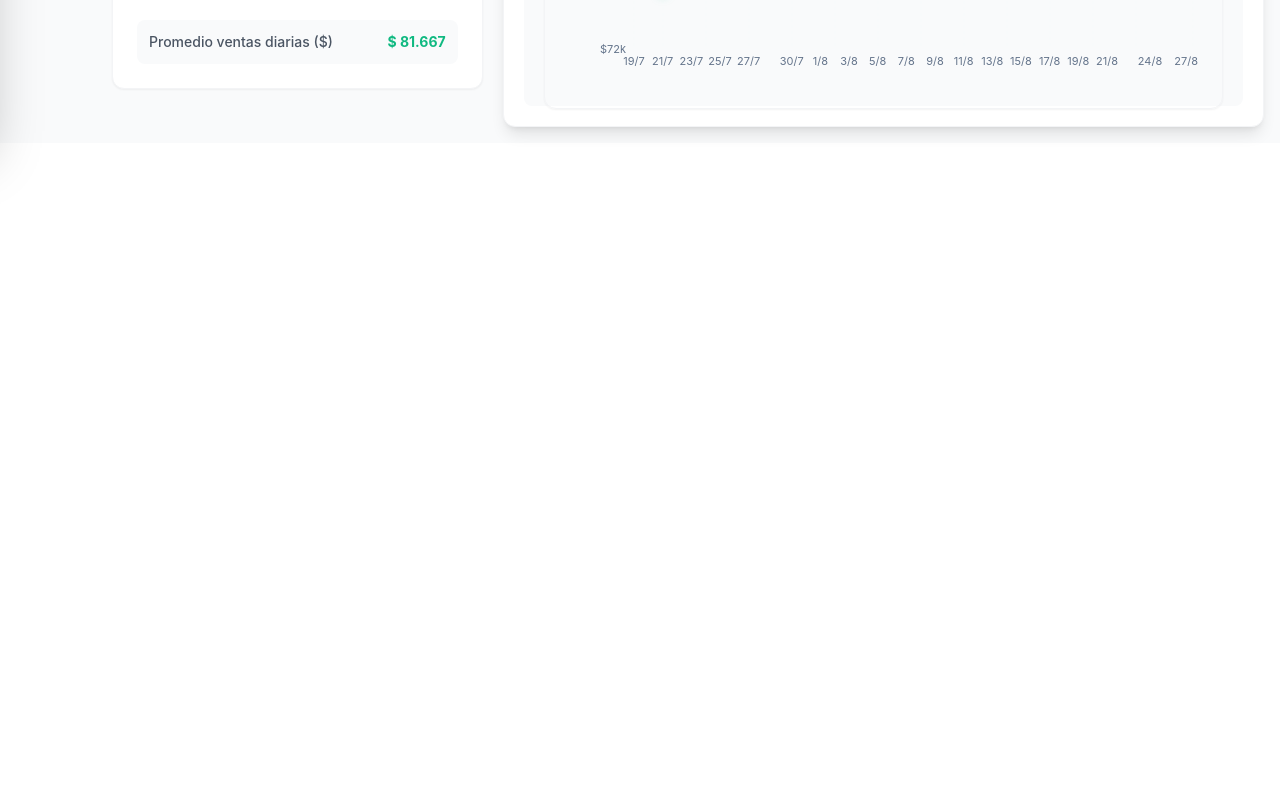
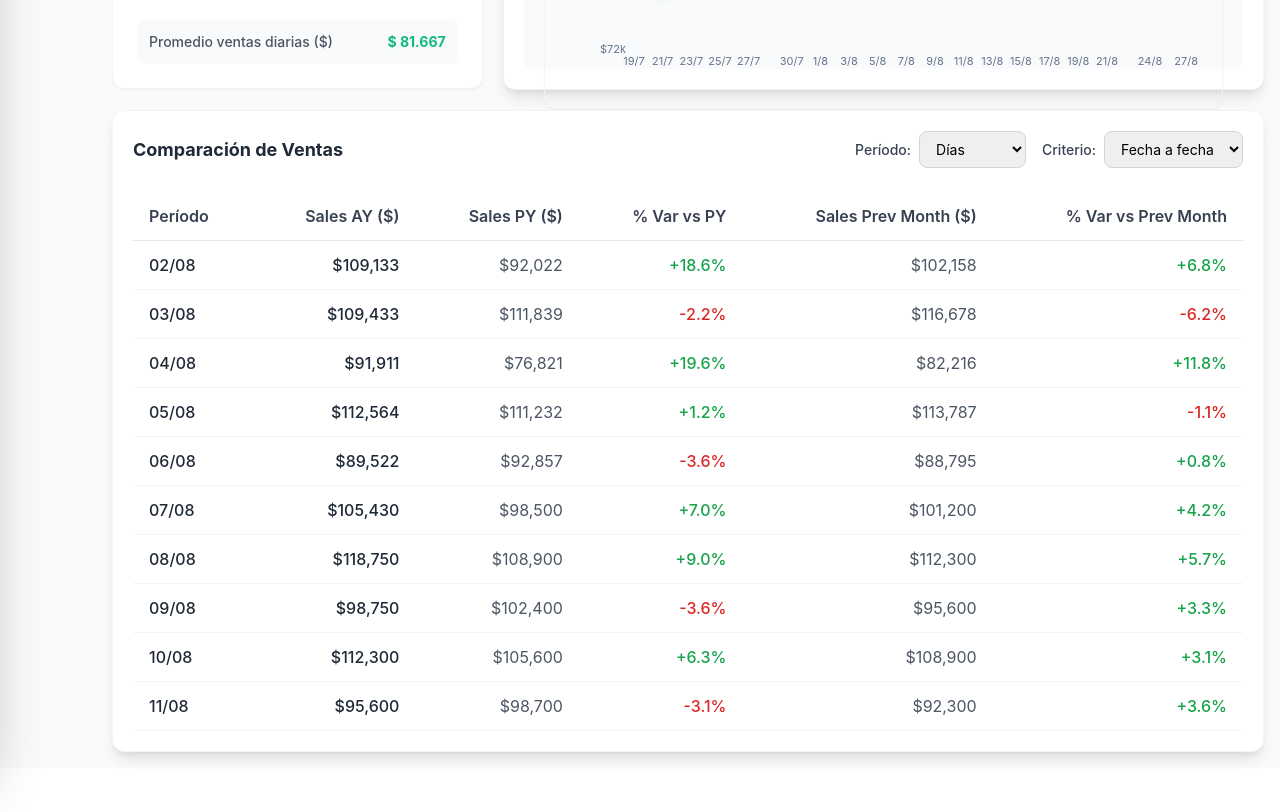
Before and after one commit to joaquin385/NegocIA_Frontend, a React (Vite) app: page /analisis-dimension/ventas in a window 1280 px wide. Shown: the part 1052-1864 px from the top of the page. Before the commit the page ends 1299 px from the top, so only its background shows below. Built offline with nearby package versions, Linux system fonts and the light colour scheme.

Commit message:
Implementacion pagina ventas 2

```diff
--- /dev/null
+++ b/src/components/TablaComparacionVentas.jsx
@@ -0,0 +1,287 @@
+import { useAtom } from 'jotai'
+import { atom } from 'jotai'
+
+// Atoms para el estado de los filtros
+const periodoAtom = atom('dias')
+const criterioAtom = atom('fecha-a-fecha')
+
+const TablaComparacionVentas = () => {
+  const [periodo, setPeriodo] = useAtom(periodoAtom)
+  const [criterio, setCriterio] = useAtom(criterioAtom)
+
+  // Datos simulados para diferentes períodos
+  const datosPorDia = [
+    {
+      periodo: '02/08',
+      salesAY: 109133,
+      salesPY: 92022,
+      salesPrevMonth: 102158
+    },
+    {
+      periodo: '03/08',
+      salesAY: 109433,
+      salesPY: 111839,
+      salesPrevMonth: 116678
+    },
+    {
+      periodo: '04/08',
+      salesAY: 91911,
+      salesPY: 76821,
+      salesPrevMonth: 82216
+    },
+    {
+      periodo: '05/08',
+      salesAY: 112564,
+      salesPY: 111232,
+      salesPrevMonth: 113787
+    },
+    {
+      periodo: '06/08',
+      salesAY: 89522,
+      salesPY: 92857,
+      salesPrevMonth: 88795
+    },
+    {
+      periodo: '07/08',
+      salesAY: 105430,
+      salesPY: 98500,
+      salesPrevMonth: 101200
+    },
+    {
+      periodo: '08/08',
+      salesAY: 118750,
+      salesPY: 108900,
+      salesPrevMonth: 112300
+    },
+    {
+      periodo: '09/08',
+      salesAY: 98750,
+      salesPY: 102400,
+      salesPrevMonth: 95600
+    },
+    {
+      periodo: '10/08',
+      salesAY: 112300,
+      salesPY: 105600,
+      salesPrevMonth: 108900
+    },
+    {
+      periodo: '11/08',
+      salesAY: 95600,
+      salesPY: 98700,
+      salesPrevMonth: 92300
+    }
+  ]
+
+  const datosPorSemana = [
+    {
+      periodo: 'Sem 1',
+      salesAY: 750000,
+      salesPY: 680000,
+      salesPrevMonth: 720000
+    },
+    {
+      periodo: 'Sem 2',
+      salesAY: 820000,
+      salesPY: 750000,
+      salesPrevMonth: 780000
+    },
+    {
+      periodo: 'Sem 3',
+      salesAY: 780000,
+      salesPY: 720000,
+      salesPrevMonth: 760000
+    },
+    {
+      periodo: 'Sem 4',
+      salesAY: 850000,
+      salesPY: 780000,
+      salesPrevMonth: 820000
+    },
+    {
+      periodo: 'Sem 5',
+      salesAY: 920000,
+      salesPY: 850000,
+      salesPrevMonth: 880000
+    }
+  ]
+
+  const datosPorMes = [
+    {
+      periodo: 'Enero',
+      salesAY: 3200000,
+      salesPY: 2900000,
+      salesPrevMonth: 3100000
+    },
+    {
+      periodo: 'Febrero',
+      salesAY: 2800000,
+      salesPY: 3200000,
+      salesPrevMonth: 3000000
+    },
+    {
+      periodo: 'Marzo',
+      salesAY: 3500000,
+      salesPY: 3100000,
+      salesPrevMonth: 3300000
+    },
+    {
+      periodo: 'Abril',
+      salesAY: 3300000,
+      salesPY: 3000000,
+      salesPrevMonth: 3200000
+    },
+    {
+      periodo: 'Mayo',
+      salesAY: 3800000,
+      salesPY: 3400000,
+      salesPrevMonth: 3600000
+    },
+    {
+      periodo: 'Junio',
+      salesAY: 3600000,
+      salesPY: 3300000,
+      salesPrevMonth: 3500000
+    },
+    {
+      periodo: 'Julio',
+      salesAY: 3400000,
+      salesPY: 3100000,
+      salesPrevMonth: 3300000
+    },
+    {
+      periodo: 'Agosto',
+      salesAY: 3700000,
+      salesPY: 3400000,
+      salesPrevMonth: 3600000
+    }
+  ]
+
+  // Función para obtener los datos según el período seleccionado
+  const obtenerDatosSegunPeriodo = () => {
+    switch (periodo) {
+      case 'dias':
+        return datosPorDia
+      case 'semanas':
+        return datosPorSemana
+      case 'meses':
+        return datosPorMes
+      default:
+        return datosPorDia
+    }
+  }
+
+  const datosComparacion = obtenerDatosSegunPeriodo()
+
+  // Función para calcular variación porcentual
+  const calcularVariacion = (actual, anterior) => {
+    if (anterior === 0) return 0
+    return ((actual - anterior) / anterior) * 100
+  }
+
+  // Función para formatear números como moneda
+  const formatearMoneda = (valor) => {
+    return `$${valor.toLocaleString()}`
+  }
+
+  // Función para formatear porcentaje
+  const formatearPorcentaje = (valor) => {
+    const signo = valor >= 0 ? '+' : ''
+    return `${signo}${valor.toFixed(1)}%`
+  }
+
+  // Función para obtener el color del porcentaje
+  const obtenerColorPorcentaje = (valor) => {
+    if (valor > 0) return 'text-green-600'
+    if (valor < 0) return 'text-red-600'
+    return 'text-gray-600'
+  }
+
+  return (
+    <div className="bg-white rounded-xl shadow-lg border border-gray-100 p-5">
+      {/* Header con título y filtros */}
+      <div className="flex items-center justify-between mb-6">
+        <h3 className="text-lg font-bold text-gray-800">Comparación de Ventas</h3>
+
+                 <div className="flex items-center space-x-4">
+           <div className="flex items-center space-x-2">
+             <label className="text-sm font-medium text-gray-700">Período:</label>
+             <select
+               className="px-3 py-2 border border-gray-300 rounded-lg text-sm focus:outline-none focus:ring-2 focus:ring-blue-500"
+               value={periodo}
+               onChange={(e) => setPeriodo(e.target.value)}
+             >
+               <option value="dias">Días</option>
+               <option value="semanas">Semanas</option>
+               <option value="meses">Meses</option>
+             </select>
+           </div>
+
+           {periodo === 'dias' && (
+             <div className="flex items-center space-x-2">
+               <label className="text-sm font-medium text-gray-700">Criterio:</label>
+               <select
+                 className="px-3 py-2 border border-gray-300 rounded-lg text-sm focus:outline-none focus:ring-2 focus:ring-blue-500"
+                 value={criterio}
+                 onChange={(e) => setCriterio(e.target.value)}
+               >
+                 <option value="fecha-a-fecha">Fecha a fecha</option>
+                 <option value="dia-a-dia">Día a día</option>
+               </select>
+             </div>
+           )}
+         </div>
+      </div>
+
+      {/* Tabla */}
+      <div className="overflow-x-auto">
+        <table className="w-full border-collapse">
+          <thead>
+            <tr className="border-b border-gray-200">
+              <th className="text-left py-3 px-4 font-semibold text-gray-700">Período</th>
+              <th className="text-right py-3 px-4 font-semibold text-gray-700">Sales AY ($)</th>
+              <th className="text-right py-3 px-4 font-semibold text-gray-700">Sales PY ($)</th>
+              <th className="text-right py-3 px-4 font-semibold text-gray-700">% Var vs PY</th>
+              <th className="text-right py-3 px-4 font-semibold text-gray-700">Sales Prev Month ($)</th>
+              <th className="text-right py-3 px-4 font-semibold text-gray-700">% Var vs Prev Month</th>
+            </tr>
+          </thead>
+          <tbody>
+            {datosComparacion.map((fila, index) => {
+              const varVsPY = calcularVariacion(fila.salesAY, fila.salesPY)
+              const varVsPrevMonth = calcularVariacion(fila.salesAY, fila.salesPrevMonth)
+
+              return (
+                <tr
+                  key={index}
+                  className={`border-b border-gray-100 hover:bg-gray-50 transition-colors ${
+                    index % 2 === 0 ? 'bg-white' : 'bg-gray-25'
+                  }`}
+                >
+                  <td className="py-3 px-4 font-medium text-gray-800">{fila.periodo}</td>
+                  <td className="py-3 px-4 text-right font-medium text-gray-800">
+                    {formatearMoneda(fila.salesAY)}
+                  </td>
+                  <td className="py-3 px-4 text-right text-gray-600">
+                    {formatearMoneda(fila.salesPY)}
+                  </td>
+                  <td className={`py-3 px-4 text-right font-medium ${obtenerColorPorcentaje(varVsPY)}`}>
+                    {formatearPorcentaje(varVsPY)}
+                  </td>
+                  <td className="py-3 px-4 text-right text-gray-600">
+                    {formatearMoneda(fila.salesPrevMonth)}
+                  </td>
+                  <td className={`py-3 px-4 text-right font-medium ${obtenerColorPorcentaje(varVsPrevMonth)}`}>
+                    {formatearPorcentaje(varVsPrevMonth)}
+                  </td>
+                </tr>
+              )
+            })}
+          </tbody>
+        </table>
+      </div>
+    </div>
+  )
+}
+
+export default TablaComparacionVentas
--- a/src/pages/analisis-dimension/Ventas.jsx
+++ b/src/pages/analisis-dimension/Ventas.jsx
@@ -9,6 +9,7 @@ import GraficoDistribucionHoraria from '@/components/charts/GraficoDistribucionH
 import GraficoDispersion from '@/components/charts/GraficoDispersion'
 import MetricasGenerales from '@/components/MetricasGenerales'
 import GraficoMapaCalor from '@/components/charts/GraficoMapaCalor'
+import TablaComparacionVentas from '@/components/TablaComparacionVentas'
 
 const Ventas = () => {
   const [isSidebarOpen] = useAtom(sidebarOpenAtom)
@@ -668,7 +669,7 @@ const Ventas = () => {
                 </div>
 
                 {/* Contenido de gráficos */}
-                <div className="bg-gray-50 rounded-lg p-5" style={{ height: '700px' }}>
+                <div className="bg-gray-50 rounded-lg p-5" style={{ height: '663px' }}>
                                                          {activeTab === 'evolucion' && (
                       <div>
                         <GraficoEvolucion
@@ -827,6 +828,11 @@ const Ventas = () => {
               </div>
                          </div>
            </div>
+
+           {/* Tabla de Comparación de Ventas */}
+           <div className="mt-5">
+             <TablaComparacionVentas />
+           </div>
          </div>
        </div>
      </div>
```
Lines whose indentation alone changed are shown as unchanged.
